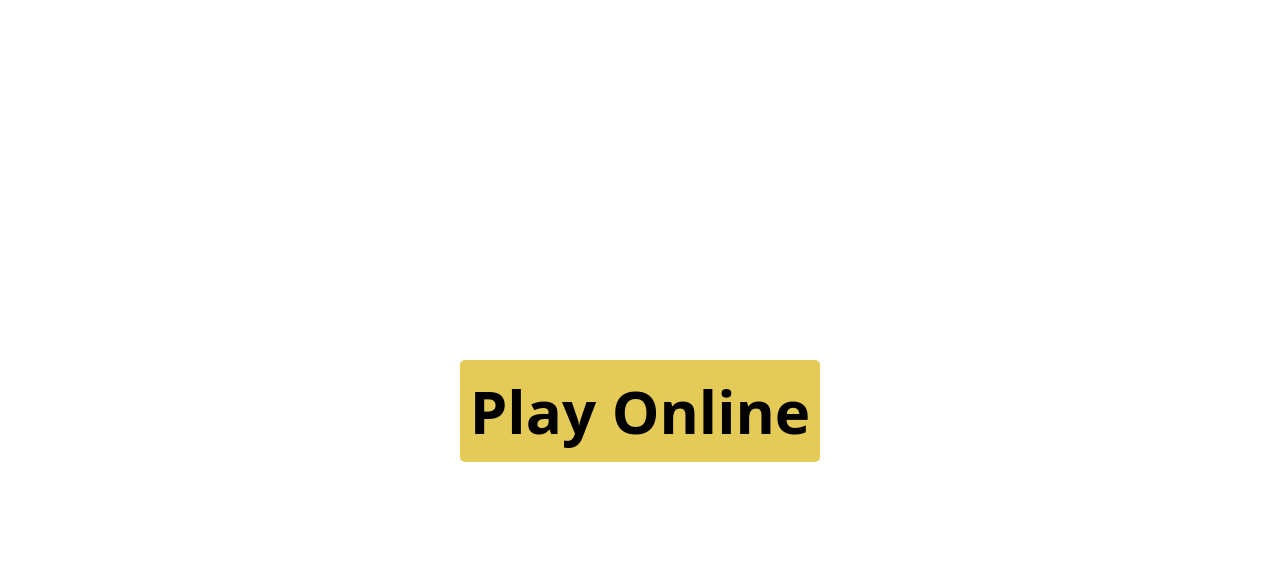
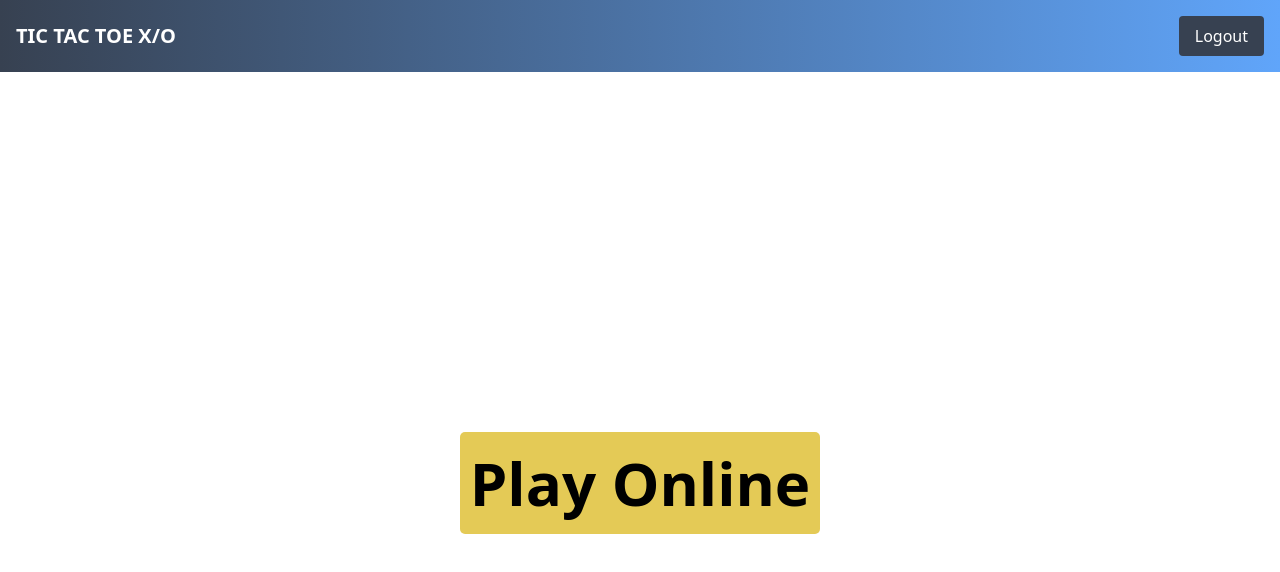
Before and after one commit to Team-Bodrex/Client, a React (Vite) app in the folder TicTacToe-TimBodrex/: page /game in a window 1280 px wide. Shown: the top 572 px of the page. Built offline with nearby package versions, Linux system fonts and the light colour scheme.

Commit message:
Buat Navbar

```diff
--- /dev/null
+++ b/TicTacToe-TimBodrex/src/components/Navbar.jsx
@@ -0,0 +1,28 @@
+import { Link, useNavigate } from "react-router-dom";
+import { useState, useEffect } from "react";
+
+export default function Navbar() {
+  const navigate = useNavigate();
+
+  const handleLogout = () => {
+    localStorage.removeItem("token");
+    localStorage.removeItem("email");
+    localStorage.removeItem("username");
+    navigate("/login");
+  };
+  return (
+    <div className="bg-gradient-to-r from-gray-700 to-blue-400 p-4 flex flex-col sm:flex-row justify-between items-center">
+      <Link to="/" className="text-white font-bold text-xl mb-4 sm:mb-0">
+        TIC TAC TOE X/O
+      </Link>
+      <div className="flex space-x-4">
+        <button
+          onClick={handleLogout}
+          className="text-white bg-gray-700 px-4 py-2 rounded"
+        >
+          Logout
+        </button>
+      </div>
+    </div>
+  );
+}
--- /dev/null
+++ b/TicTacToe-TimBodrex/src/pages/MainLayout.jsx
@@ -0,0 +1,11 @@
+import { Outlet } from "react-router-dom";
+import Navbar from "../components/Navbar";
+
+export default function MainLayout () {
+    return(
+        <>
+        <Navbar/>
+        <Outlet/>
+        </>
+    )
+}
--- a/TicTacToe-TimBodrex/src/pages/game.jsx
+++ b/TicTacToe-TimBodrex/src/pages/game.jsx
@@ -1,5 +1,4 @@
 import { useEffect, useState } from "react";
-import { io } from "socket.io-client";
 import Square from "../components/square";
 import "./game.css";
 import Swal from "sweetalert2";
```
Also changed, not shown: TicTacToe-TimBodrex/src/App.jsx (+11 -1 lines), 1 other file (tests, documents, lock files or other folders).
